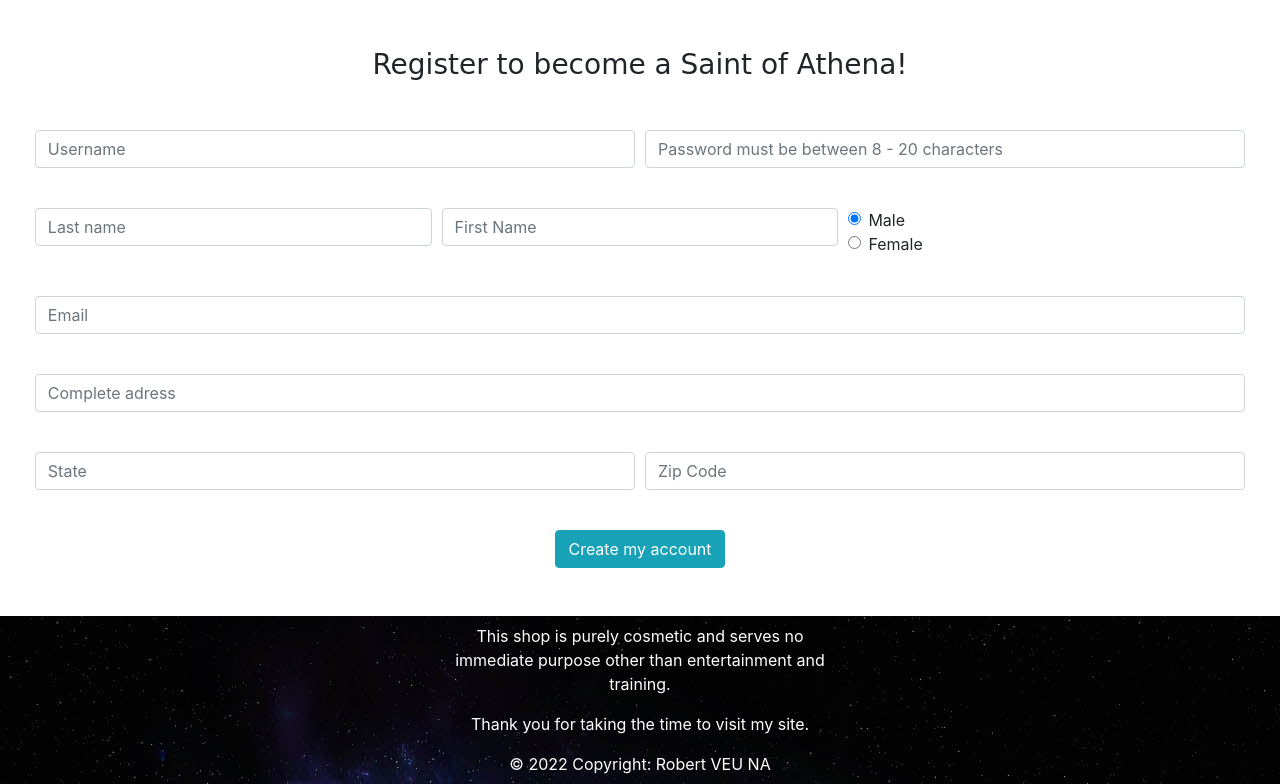
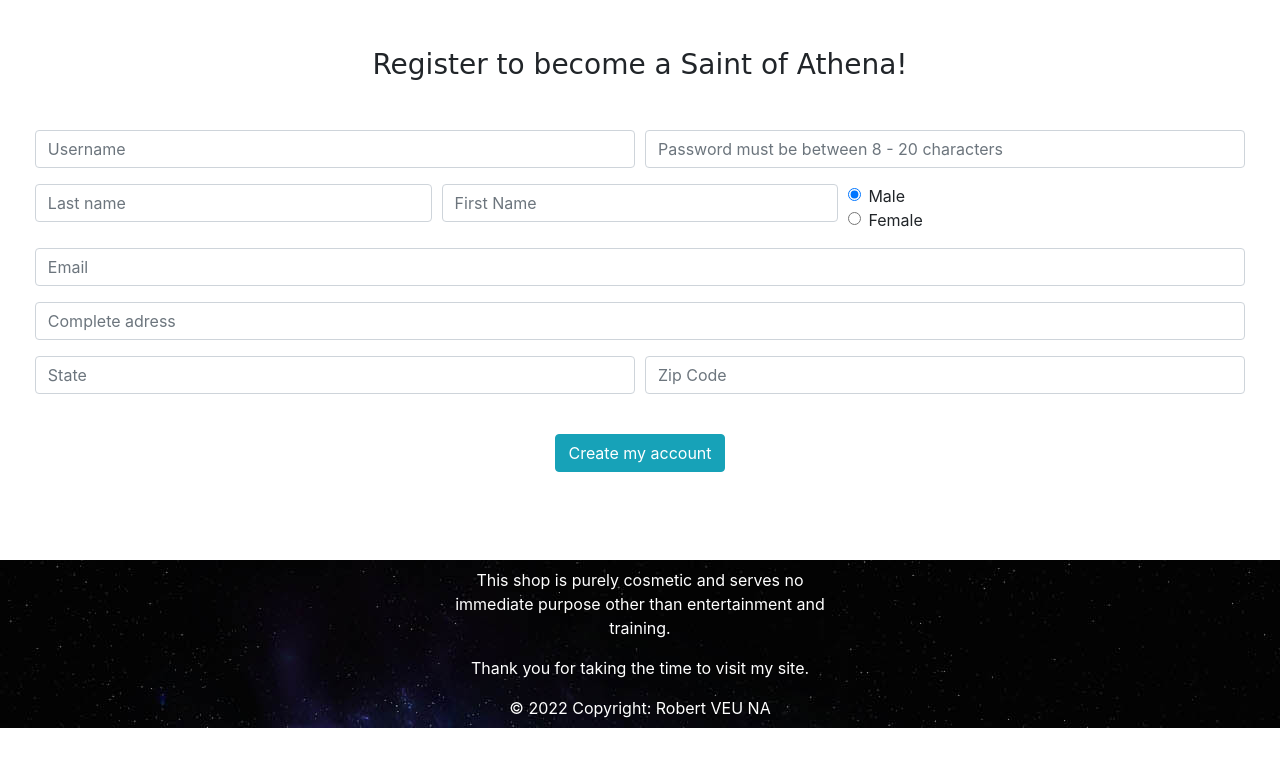
Before and after one commit to veuna-R/php_boutique_saints2022, a PHP site: page /inscription.php in a window 1280 px wide. Shown: the part 80-864 px from the top of the page. After the commit the page ends 808 px from the top, so only its background shows below. Run offline with PHP 8.4, Linux system fonts and the light colour scheme; some libraries are stand-ins or nearby versions.

Commit message:
updated 22/08/2022 @ 16:27

```diff
--- a/connexion.php
+++ b/connexion.php
@@ -96,12 +96,12 @@ require_once("inc/header.php");
         <label for="pseudo"></label>
         <input type="text" name="pseudo" class="form-control" id="pseudo" aria-describedby="pseudo" placeholder="Enter your username">
     </div>
-    <div class="form-check">
+    <!-- <div class="form-check">
       <input class="form-check-input" type="checkbox" id="autoSizingCheck">
       <label class="form-check-label" for="autoSizingCheck">
         Remember me
       </label>
-    </div>
+    </div> -->
     <div class="form-group">
         <label for="exampleInputPassword1"></label>
         <input type="password" name="password" class="form-control" id="exampleInputPassword1" placeholder="Enter your password">
@@ -110,7 +110,7 @@ require_once("inc/header.php");
     <br>
 
     <div class="text-center">
-        <button type="submit" class="btn btn-info">Get connected</button>
+        <button type="submit" class="btn btn-info">Log in</button>
     </div>
     </form>
 </div>
--- a/inc/header.php
+++ b/inc/header.php
@@ -47,7 +47,7 @@
                 SOUL OF GOLD
             </a>
             <button class="navbar-toggler" type="button" data-toggle="collapse" data-target="#navbarNav" aria-controls="navbarNav" aria-expanded="false" aria-label="Toggle navigation">
-                <span class="navbar-toggler-icon"></span>
+                <span class="navbar-toggler-icon justify-content-end"></span>
             </button>
             <div class="collapse navbar-collapse justify-content-end" id="navbarNav">
                 <ul class="navbar-nav">
--- a/inscription.php
+++ b/inscription.php
@@ -105,23 +105,24 @@ if ($inscriptionDone) { ?>
             <div class="form-group col-md-6">
                 <label for="password"></label>
                 <input type="password" class="form-control" id="password" placeholder="Password must be between 8 - 20 characters" name="mdp" required>
+                <!-- <input type="checkbox" onclick="myFunction()"> Show Password -->
             </div>
 
             <!-- Name -->
             <div class="form-group col-md-4">
-                <label for="name"></label>
+                <!-- <label for="name"></label> -->
                 <input type="text" class="form-control" id="name" placeholder="Last name" name="nom" required>
             </div>
 
             <!-- First Name -->
             <div class="form-group col-md-4">
-                <label for="firstName"></label>
+                <!-- <label for="firstName"></label> -->
                 <input type="text" class="form-control" id="firstName" placeholder="First Name" name="prenom" required>
             </div>
 
             <!-- Civilité -->
             <div class="form-group col-md-4">
-                <label for="email"></label>
+                <!-- <label for="email"></label> -->
                 <div class="form-check">
                     <input class="form-check-input" type="radio" id="civilitem" value="m" name="civilite" checked>
                     <label class="form-check-label" for="civilitem">
@@ -140,25 +141,25 @@ if ($inscriptionDone) { ?>
 
         <!-- Email -->
         <div class="form-group">
-                <label for="email"></label>
+                <!-- <label for="email"></label> -->
                 <input type="text" class="form-control" id="email" placeholder="Email" name="email" required>
         </div>
 
         <!-- Address -->
 
         <div class="form-group">
-            <label for="address"></label>
+            <!-- <label for="address"></label> -->
             <input type="text" class="form-control" id="address" name="adresse" placeholder="Complete adress" required>
         </div>
 
         <div class="form-row">
             <div class="form-group col-md-6">
-                <label for="inputCity"></label>
+                <!-- <label for="inputCity"></label> -->
                 <input type="text" class="form-control" name="ville" id="inputCity" placeholder="State" required>
             </div>
 
             <div class="form-group col-md-6">
-                <label for="inputZip"></label>
+                <!-- <label for="inputZip"></label> -->
                 <input type="text" class="form-control" id="inputZip" name="code_postal" placeholder="Zip Code" required>
             </div>
         </div>
@@ -174,6 +175,7 @@ if ($inscriptionDone) { ?>
 <?php } ?>
 
 
+
 <?php
 require_once("inc/footer.php");
 ?>
```
Also changed, not shown: js/pw.js (added, +8 -0 lines).
